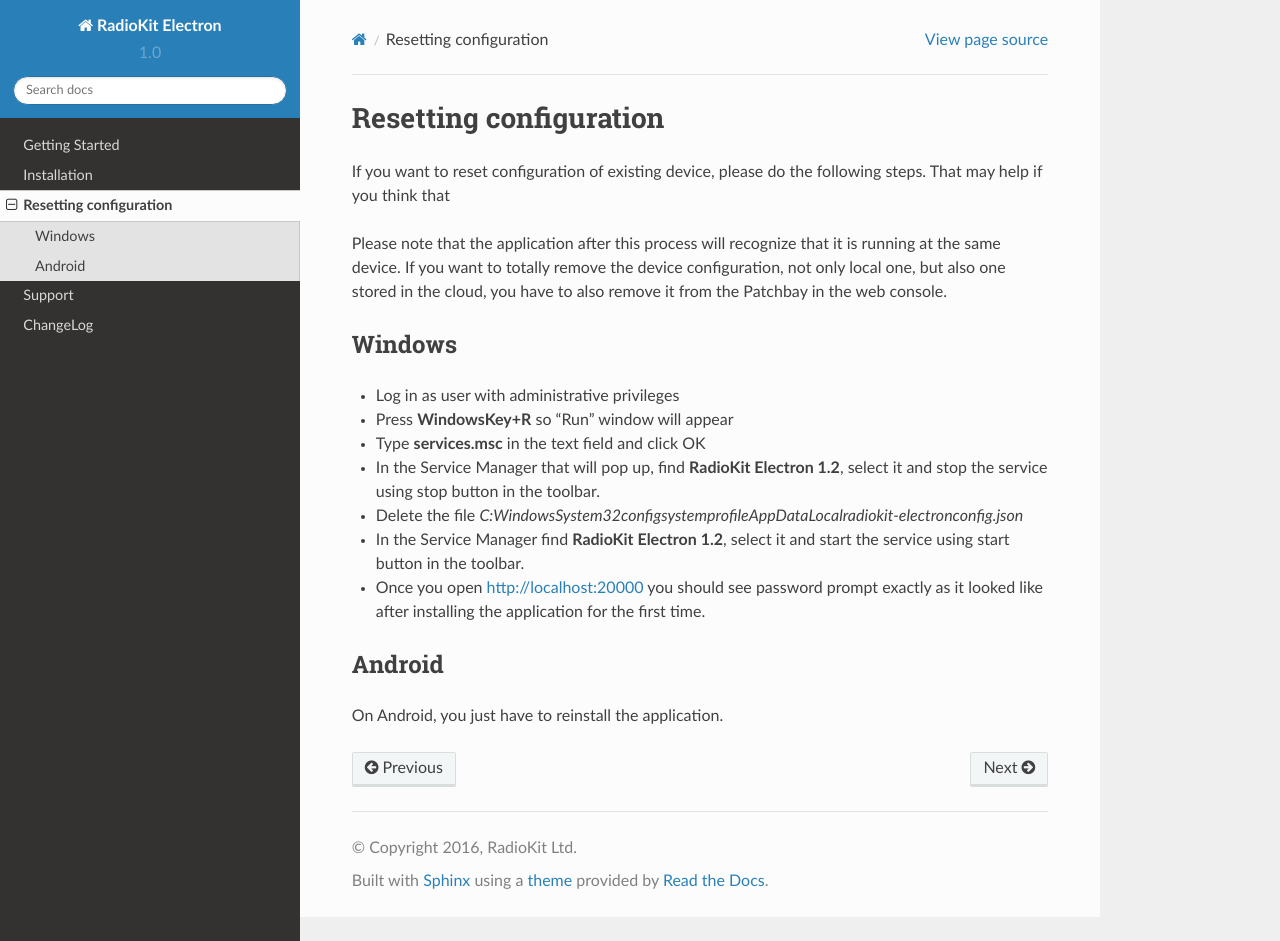
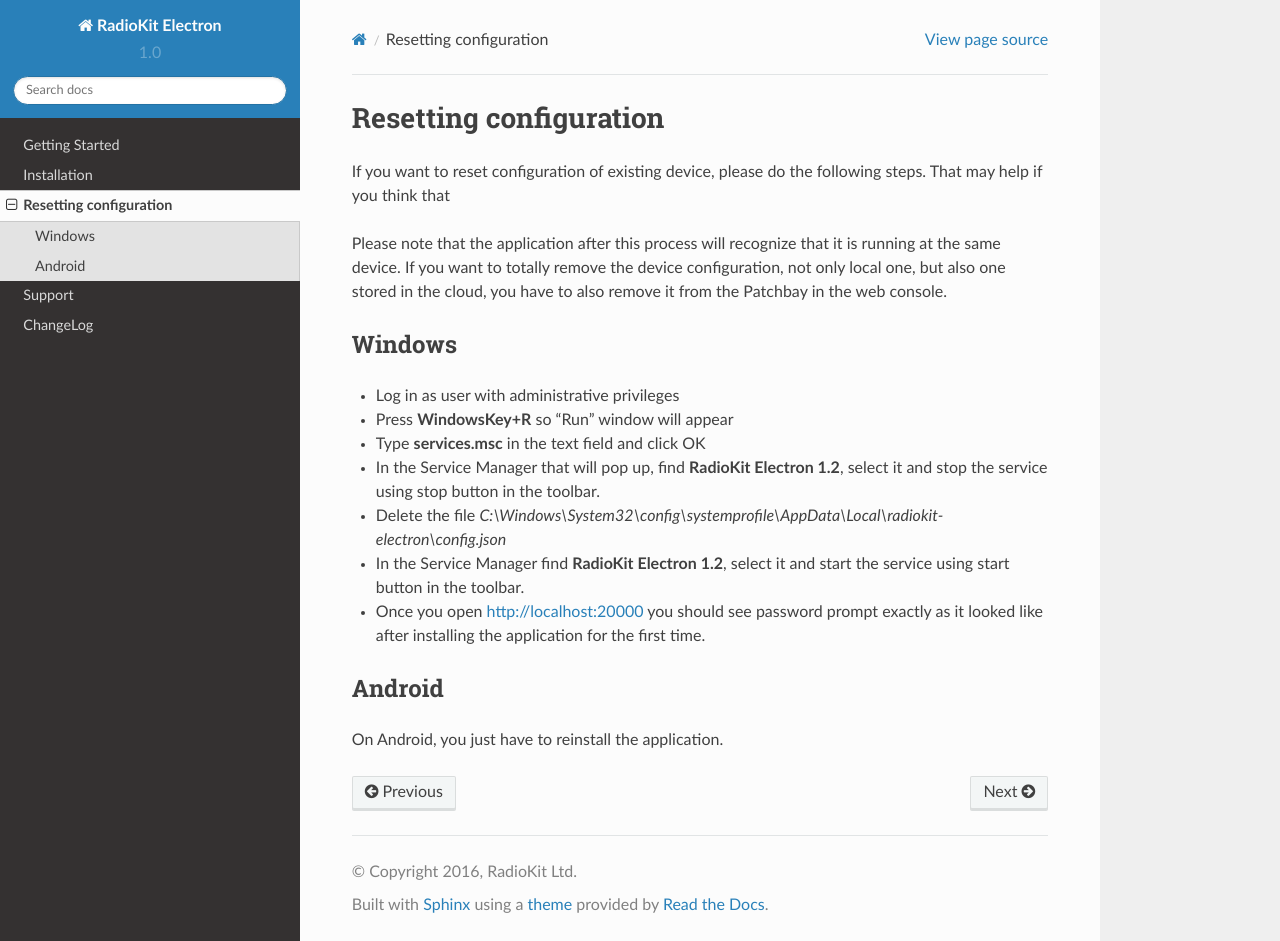
Before and after one commit to radiokit/electron-docs, a Sphinx documentation site: the page built from docs/source/resetting.rst, in a window 1280 px wide and 941 px high. Built offline with Sphinx 7.4.7 and the Read the Docs theme 2.0.0, drawn with Linux system fonts in a browser that asks for light colours.

Commit message:
Escaping backslashes

```diff
--- a/docs/source/resetting.rst
+++ b/docs/source/resetting.rst
@@ -17,7 +17,7 @@
 * Type **services.msc** in the text field and click OK
 * In the Service Manager that will pop up, find **RadioKit Electron 1.2**, select
   it and stop the service using stop button in the toolbar.
-* Delete the file `C:\Windows\System32\config\systemprofile\AppData\Local\radiokit-electron\config.json`
+* Delete the file `C:\\Windows\\System32\\config\\systemprofile\\AppData\\Local\\radiokit-electron\\config.json`
 * In the Service Manager find **RadioKit Electron 1.2**, select
   it and start the service using start button in the toolbar.
 * Once you open http://localhost:20000 you should see password prompt exactly
```
